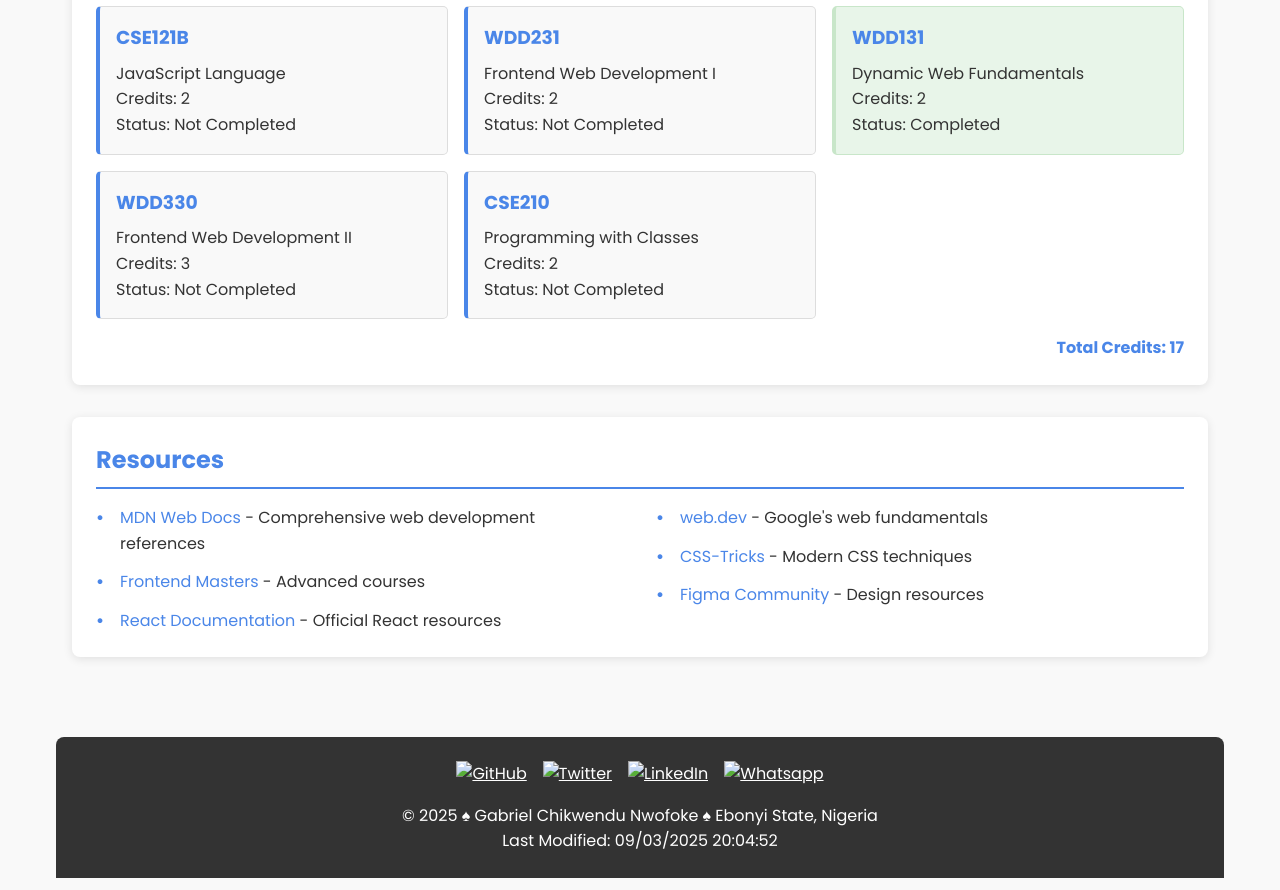
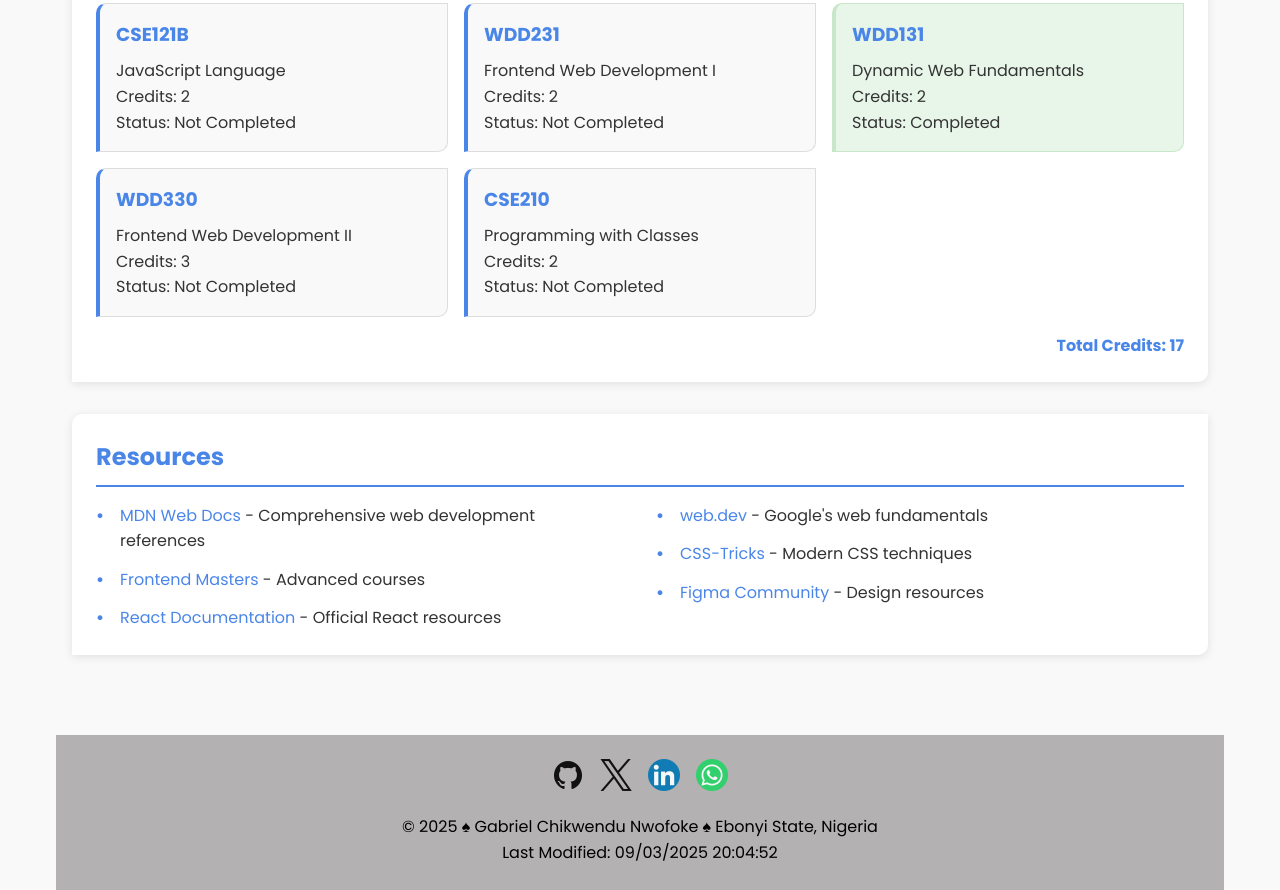
Before and after one commit to Sanctagee/wdd231, a plain HTML site: page index.html in a window 1280 px wide. Shown: the part 909-1799 px from the top of the page. Drawn offline with Linux system fonts and the light colour scheme.

Commit message:
the main updated version

```diff
--- a/styles/small.css
+++ b/styles/small.css
@@ -7,13 +7,13 @@
 
 :root {
     --primary-color: #4a86e8;
-    --secondary-color: #333;
+    --secondary-color: #b3b1b1ff;
     --accent-color: #e8f5e9;
     --text-color: #333;
     --light-text: white;
     --background: #f9f9f9;
     --card-bg: white;
-    --border-radius: 8px;
+    --border-radius: 10px 0 10px 0;
     --box-shadow: 0 2px 10px rgba(0,0,0,0.1);
     --transition: all 0.3s ease;
 }
@@ -164,13 +164,13 @@ section {
     background-color: var(--primary-color);
     color: var(--light-text);
     border: none;
-    border-radius: 4px;
+    border-radius: var(--border-radius);
     cursor: pointer;
     transition: var(--transition);
 }
 
 .filter-buttons button:hover {
-    background-color: #3a76d8;
+    background-color: #42597dff;
 }
 
 .filter-buttons button.active {
@@ -187,7 +187,7 @@ section {
 .course-card {
     padding: 1rem;
     border: 1px solid #ddd;
-    border-radius: 5px;
+    border-radius: var(--border-radius);
     border-left: 4px solid var(--primary-color);
     background-color: #f9f9f9;
     transition: var(--transition);
@@ -246,7 +246,7 @@ section {
 /* Footer Styles */
 footer {
     background-color: var(--secondary-color);
-    color: var(--light-text);
+    color: #000;
     text-align: center;
     padding: 1.5rem;
     border-radius: var(--border-radius) var(--border-radius) 0 0;
@@ -260,13 +260,17 @@ footer {
     gap: 1rem;
 }
 
-.social-links a {
-    color: var(--light-text);
-    transition: var(--transition);
+
+.social-links img {
+    width: 32px;
+    height: 32px;
+    transition: transform 0.3s;
+    /* filter: brightness(0) invert(1);  */
+    opacity: 0.9;
 }
 
-.social-links a:hover {
-    color: var(--primary-color);
+.social-links img:hover {
+    transform: scale(1.2);
 }
 
 /* Very small screens (below 400px) */
```
Also changed, not shown: images/favicon.png (added), images/github.png (added), images/linkedin.png (added), images/logo.png (added), images/twitter.png (added), images/whatsapp.png (added).
